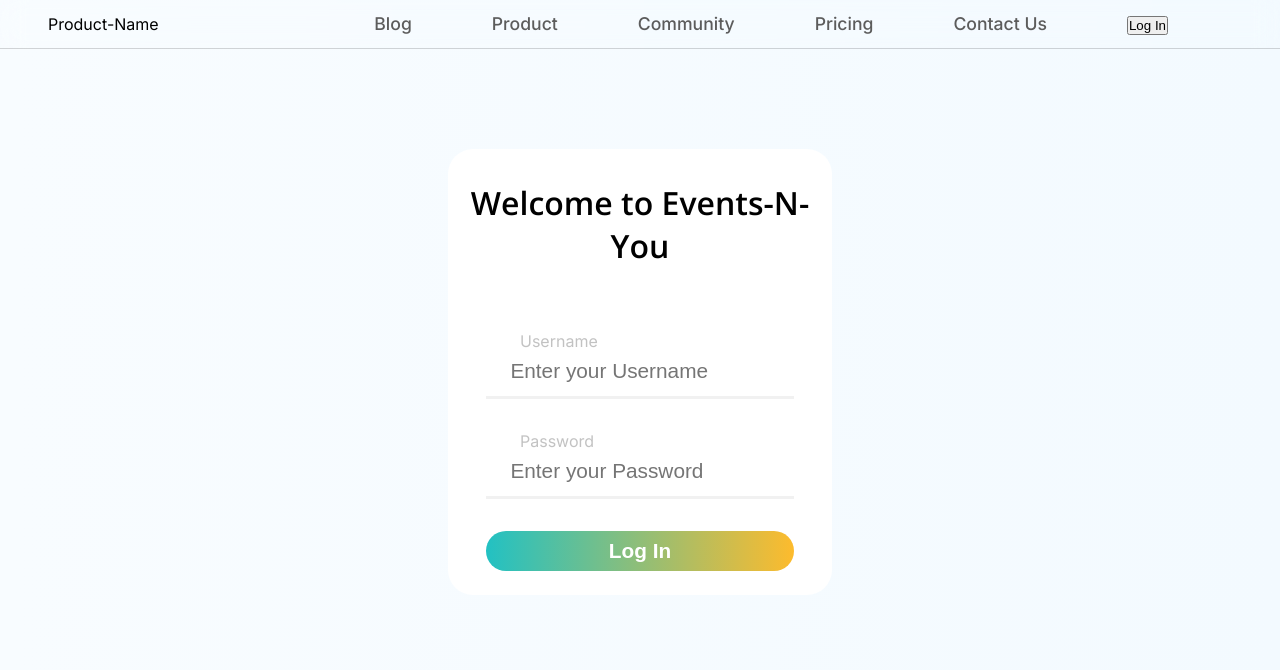
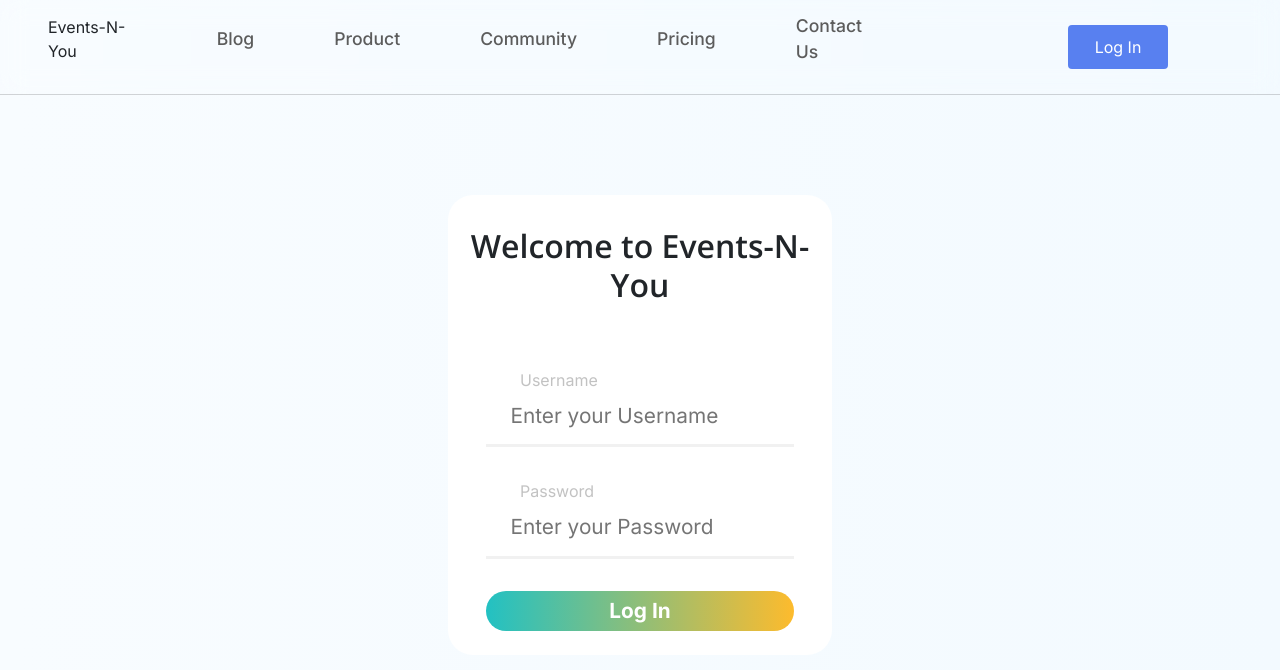
Before and after one commit to vpore/Events-N-You, a React (Create React App) app in the folder frontend/: page /login in a window 1280 px wide. Shown: the top 670 px of the page. Built offline with nearby package versions, Linux system fonts and the light colour scheme.

Commit message:
add event-requests

```diff
--- a/frontend/package.json
+++ b/frontend/package.json
@@ -8,7 +8,9 @@
     "@testing-library/react": "^13.3.0",
     "@testing-library/user-event": "^13.5.0",
     "axios": "^0.27.2",
+    "bootstrap": "^5.2.0",
     "react": "^18.2.0",
+    "react-bootstrap": "^2.4.0",
     "react-dom": "^18.2.0",
     "react-router-dom": "^6.3.0",
     "react-scripts": "^5.0.1",
--- a/frontend/public/index.html
+++ b/frontend/public/index.html
@@ -10,6 +10,13 @@
       content="Web site created using create-react-app"
     />
     <link rel="apple-touch-icon" href="%PUBLIC_URL%/logo192.png" />
+    <link
+  rel="stylesheet"
+  href="https://cdn.jsdelivr.net/npm/bootstrap@5.2.0-beta1/dist/css/bootstrap.min.css"
+  integrity="sha384-0evHe/X+R7YkIZDRvuzKMRqM+OrBnVFBL6DOitfPri4tjfHxaWutUpFmBp4vmVor"
+  crossorigin="anonymous"
+/>
+    <link href="https://cdn.jsdelivr.net/npm/bootstrap@5.0.2/dist/css/bootstrap.min.css" rel="stylesheet" integrity="sha384-EVSTQN3/azprG1Anm3QDgpJLIm9Nao0Yz1ztcQTwFspd3yD65VohhpuuCOmLASjC" crossorigin="anonymous">
     <!--
       manifest.json provides metadata used when your web app is installed on a
       user's mobile device or desktop. See https://developers.google.com/web/fundamentals/web-app-manifest/
--- /dev/null
+++ b/frontend/src/components/EventRequest/EventRequest.css
@@ -0,0 +1,3 @@
+.event-request{
+    width: 100%;
+}
--- /dev/null
+++ b/frontend/src/components/EventRequest/EventRequest.js
@@ -0,0 +1,32 @@
+import Button from 'react-bootstrap/Button';
+import OverlayTrigger from 'react-bootstrap/OverlayTrigger';
+import Popover from 'react-bootstrap/Popover';
+import './EventRequest.css';
+
+function EventRequest() {
+  return (
+    <>
+        <div>
+            <h2>Event Requests</h2>
+            <hr></hr>
+        </div>
+        <OverlayTrigger
+        trigger="click"
+        key="bottom"
+        placement="bottom"
+        overlay={
+            <Popover id={`popover-positioned-bottom`}>
+            <Popover.Header as="h3">Event Title</Popover.Header>
+            <Popover.Body>
+                <strong>Event Title</strong> Bicycle rights irony actually neutra typewriter lyft. Man bun taxidermy put a bird on it, umami yr ramps pop-up ugh bushwick chia lo-fi. Occupy bitters pour-over snackwave you probably haven't heard of them small batch. Cornhole mustache man bun letterpress echo park VHS.
+            </Popover.Body>
+            </Popover>
+        }
+        >
+        <Button variant="secondary" style={{width: "500px"}}>Event Name</Button>
+        </OverlayTrigger>
+    </>
+  );
+}
+
+export default EventRequest;
--- /dev/null
+++ b/frontend/src/components/Home.css
@@ -0,0 +1,3 @@
+.home{
+    margin-top: 30px;
+}
--- a/frontend/src/components/Home.js
+++ b/frontend/src/components/Home.js
@@ -1,12 +1,32 @@
 import React from "react";
-import pic from '../assets/cake.jpg';
+import './Home.css';
+import Container from 'react-bootstrap/Container';
+import Row from 'react-bootstrap/Row';
+import Col from 'react-bootstrap/Col';
 
 import Calendar from "./Calendar/Calendar";
+import EventRequest from "./EventRequest/EventRequest";
 
 const Home = () => {
     return(
         <>
-            <Calendar />
+            <Container style={{marginLeft: "0px", marginRight: "0px"}}>
+                <Row>
+                    <Col md={8} sm={12}>
+                        <div className="home">
+                            <Calendar />
+                        </div>
+                    </Col>
+
+                    <Col md={4} sm={12} style={{marginLeft: "0px"}}>
+                        <div className="home">
+                            <EventRequest />
+                        </div>
+                    </Col>
+                </Row>
+            </Container>
+            {/* <Calendar />
+            <EventRequest /> */}
         </>
     );
 }
--- a/frontend/src/components/LogIn/login.css
+++ b/frontend/src/components/LogIn/login.css
@@ -29,7 +29,7 @@ html{
   font-size: 2rem;
 }
 
-.row{
+.field{
   display: flex;
   flex-direction: column;
   align-items: center;
@@ -38,7 +38,7 @@ html{
 
 }
 
-.row input{
+.field input{
   width: 80%;
   box-sizing: border-box;
 	border: none;
@@ -49,29 +49,29 @@ html{
   transition: box-shadow 0.2s ease-in;
 }
 
-.row input:focus{
+.field input:focus{
    box-shadow: inset 0px -3px 0px 0px rgba(34,193,195,0.7);
    outline: none;
 }
 
-.row input::-webkit-input-placeholder{
+.field input::-webkit-input-placeholder{
   opacity: 1;
   transition: opacity 0.25s ease-out;
 }
 
-.row input:hover::-webkit-input-placeholder,
-.row input:focus::-webkit-input-placeholder{
+.field input:hover::-webkit-input-placeholder,
+.field input:focus::-webkit-input-placeholder{
   opacity: 0;
 }
 
-.row label{
+.field label{
   align-self: start;
   padding-left: 4.5rem;
   padding-bottom: 0.5rem;
   color: rgba(187,187,187,0.9);
 }
 
-.row button{
+.field button{
   border-radius: 25px;
   width: 80%;
   height: 40px;
@@ -85,7 +85,7 @@ html{
   transition: opacity 0.25s ease-out;
 }
 
-.row button:hover{
+.field button:hover{
   opacity: 0.8;
 }
 
--- a/frontend/src/components/LogIn/login.js
+++ b/frontend/src/components/LogIn/login.js
@@ -8,17 +8,17 @@ const Login = () => {
         <h2 id="headerTitle">Welcome to Events-N-You</h2>
         <div>
 
-          <div class="row">
+          <div class="field">
             <label>Username</label>
             <input type="text" placeholder="Enter your Username"/>
           </div>
 
-          <div class="row">
+          <div class="field">
             <label>Password</label>
             <input type="password" placeholder="Enter your Password"/>
           </div>
 
-          <div id="button" class="row">
+          <div id="button" class="field">
             <button>Log In</button>
           </div>
 
--- a/frontend/src/components/NavBar/NavBar.css
+++ b/frontend/src/components/NavBar/NavBar.css
@@ -45,3 +45,42 @@
 	padding: 1.1rem 2.75rem;
 	border-radius: 0.9rem;
 }
+.button-two {
+	border-radius: 4px;
+	background-color:#5880f0;
+	border: none;
+	padding: 10px;
+	width: 100px;
+	transition: all 0.5s;
+	text-align: center;
+	cursor: pointer;
+	font-size: 16px;
+	color: white;
+	margin: 0 0 0 100px;
+  }
+
+
+  .button-two span {
+	cursor: pointer;
+	display: inline-block;
+	position: relative;
+	transition: 0.5s;
+  }
+
+  .button-two span:after {
+	content: '»';
+	position: absolute;
+	opacity: 0;
+	top: 0;
+	right: -20px;
+	transition: 0.5s;
+  }
+
+  .button-two:hover span {
+	padding-right: 25px;
+  }
+
+  .button-two:hover span:after {
+	opacity: 1;
+	right: 0;
+  }
--- a/frontend/src/components/NavBar/NavBar.js
+++ b/frontend/src/components/NavBar/NavBar.js
@@ -31,20 +31,24 @@ const Navbar = () => {
             <div className="landing-navbar">
                 <div className="landing-navbar-logo">
                     {/* <img src={logo} alt="product-logo" /> */}
-					<p>Product-Name</p>
+					<p>Events-N-You</p>
                 </div>
 
                 <div className="landing-navbar-links">
                     <NavLinks />
 					{
 						user ? (
-							<button>
-								Log Out
+							<button className="button-two">
+								<span>
+									Log Out
+								</span>
 							</button>
 						) : (
 							<Link to='/login'>
-								<button>
-									Log In
+								<button className="button-two">
+									<span>
+										Log In
+									</span>
 								</button>
 							</Link>
 						)
--- a/frontend/src/index.css
+++ b/frontend/src/index.css
@@ -1,4 +1,5 @@
 @import url('https://fonts.googleapis.com/css2?family=Inter:wght@100;200;300;400;500;600;700;800;900&display=swap');
+
 
 :root {
 	--font-family: 'Inter', sans-serif;
```
Also changed, not shown: 1 other file (tests, documents, lock files or other folders).
